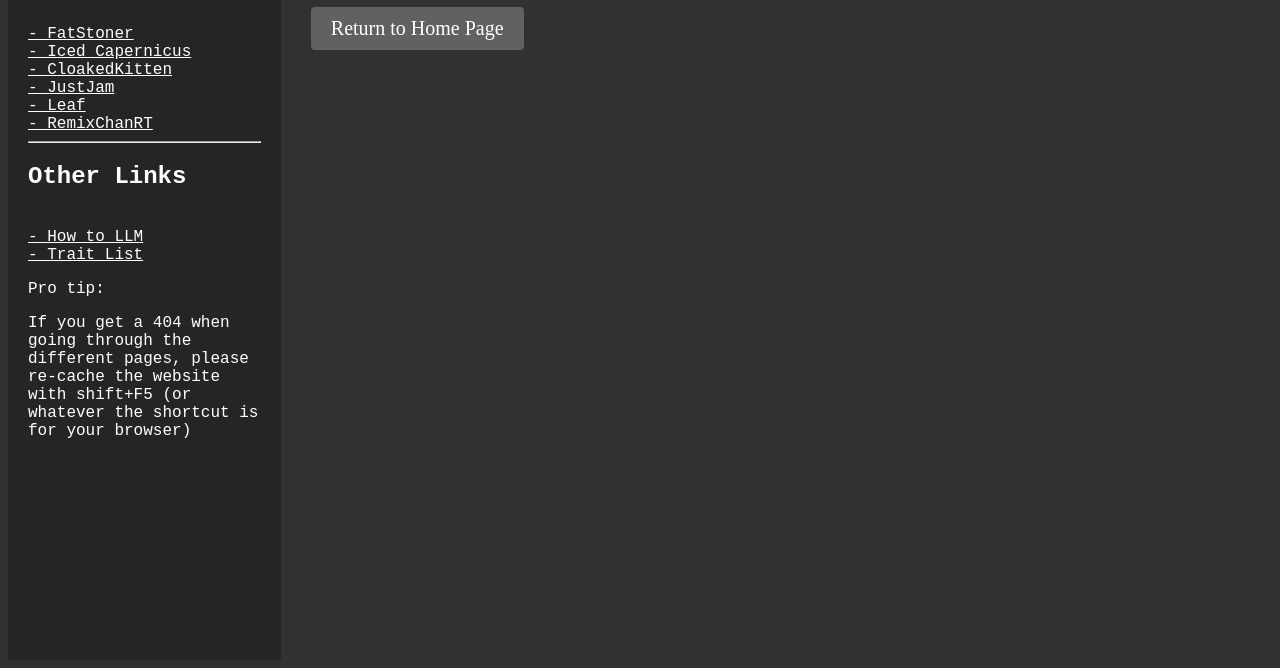
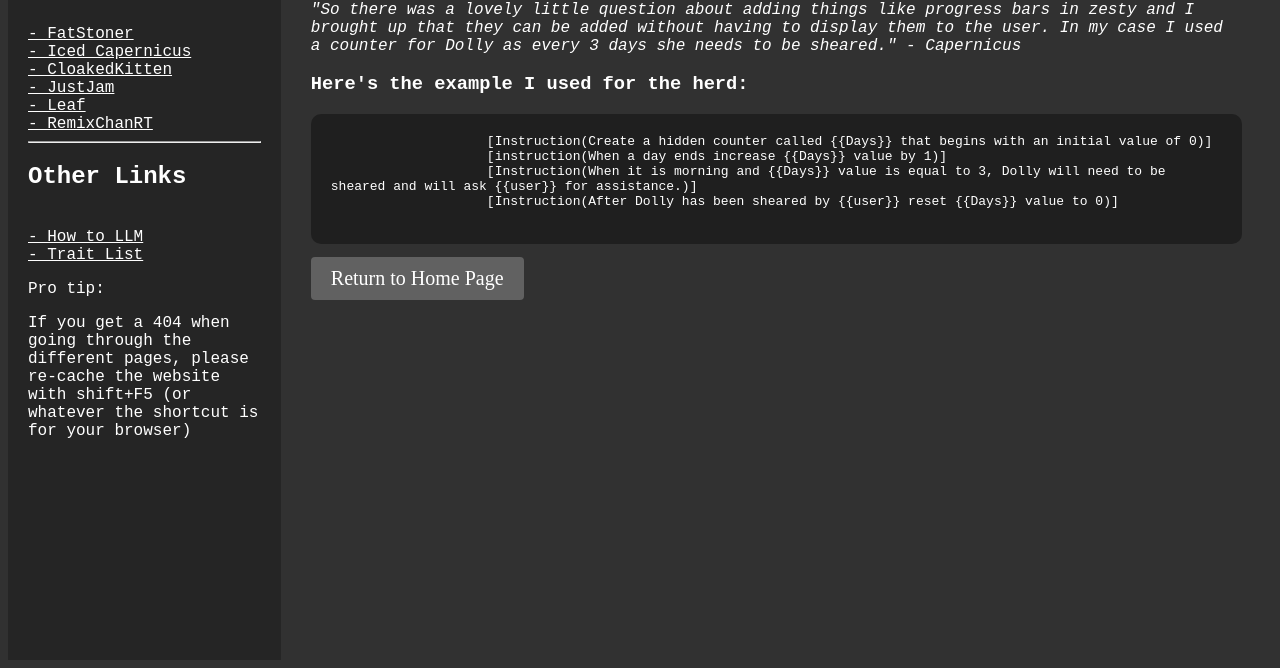
Before and after one commit to libraryofsnailexandria/libraryofsnailexandria.github.io, a plain HTML site: page capernicus/capernicus.html in a window 1280 px wide. Shown: the part 148-816 px from the top of the page. Drawn offline with Linux system fonts and the light colour scheme.

Commit message:
Code Block
- Added a Code Block like look for the text related to any tutorial

```diff
--- a/capernicus/capernicus.html
+++ b/capernicus/capernicus.html
@@ -40,7 +40,16 @@
         <div class="column">
             <div class="text">
                 <h1>Iced Capernicus's Tips!</h1>
-                <h2>Coming Soon!</h2>
+                <h3>Progress Bar:</h3>
+                <p><i>"So there was a lovely little question about adding things like progress bars in zesty and I brought up that they can be added without having to display them to the user. In my case I used a counter for Dolly as every 3 days she needs to be sheared." - Capernicus</i></p>
+                <h3>Here's the example I used for the herd:</h3>
+                <pre class="rounded-block" style="white-space: pre-wrap;">
+                    [Instruction(Create a hidden counter called {{Days}} that begins with an initial value of 0)]
+                    [instruction(When a day ends increase {{Days}} value by 1)]
+                    [Instruction(When it is morning and {{Days}} value is equal to 3, Dolly will need to be sheared and will ask {{user}} for assistance.)]
+                    [Instruction(After Dolly has been sheared by {{user}} reset {{Days}} value to 0)]
+                </pre>
+
             </div>
             <a href="../index.html" class="button">Return to Home Page</a>
         </div>
--- a/style/style.css
+++ b/style/style.css
@@ -59,3 +59,12 @@ pre{
     cursor: pointer;
     margin-bottom: 50px;
 }
+
+.rounded-block {
+    background-color: #1f1f1f;
+    border-radius: 10px;
+    padding: 20px;
+    color: #fff;
+    font-family: monospace;
+    overflow-x: auto;
+}
```
Also changed, not shown: _includes/capernicus/capernicus.html (added, +9 -0 lines), cloaked/cloaked.html (+3 -3 lines), justjam/jam.html (+3 -3 lines), remix/remix.html (+3 -3 lines).
